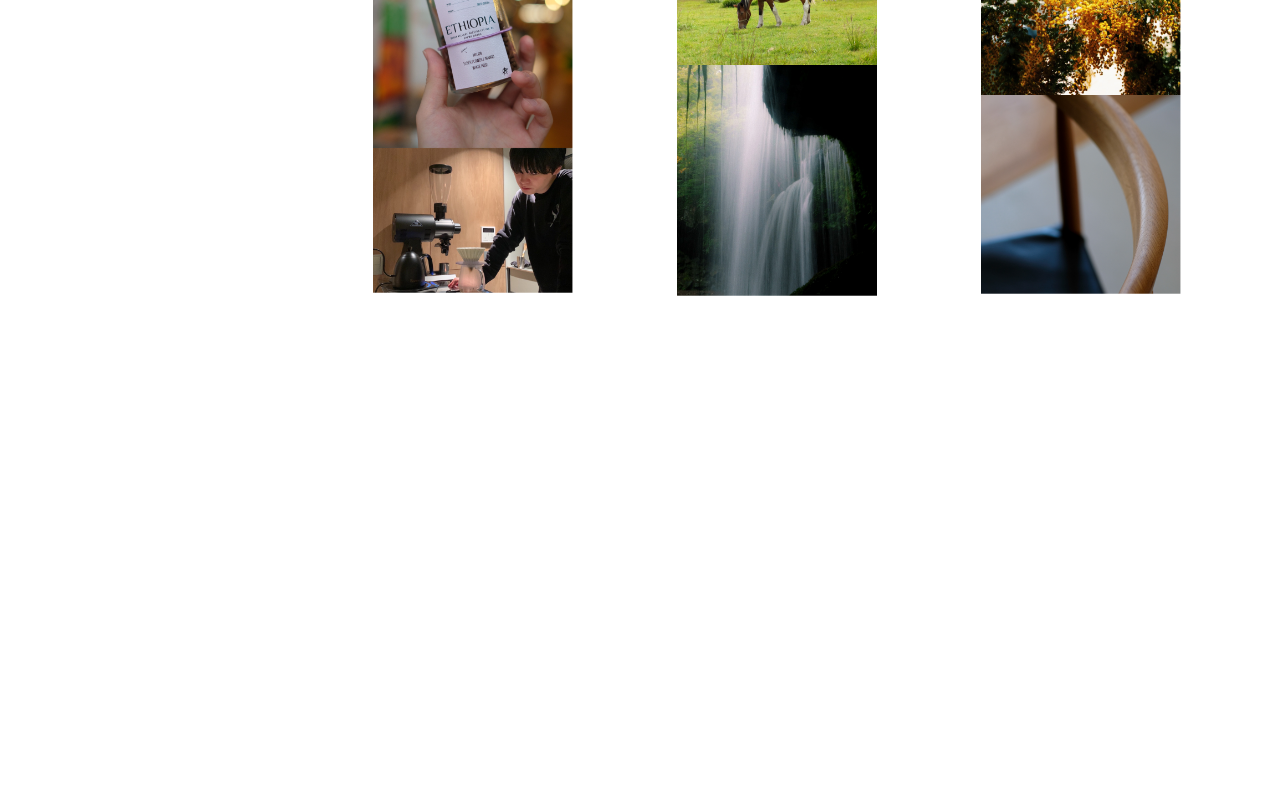
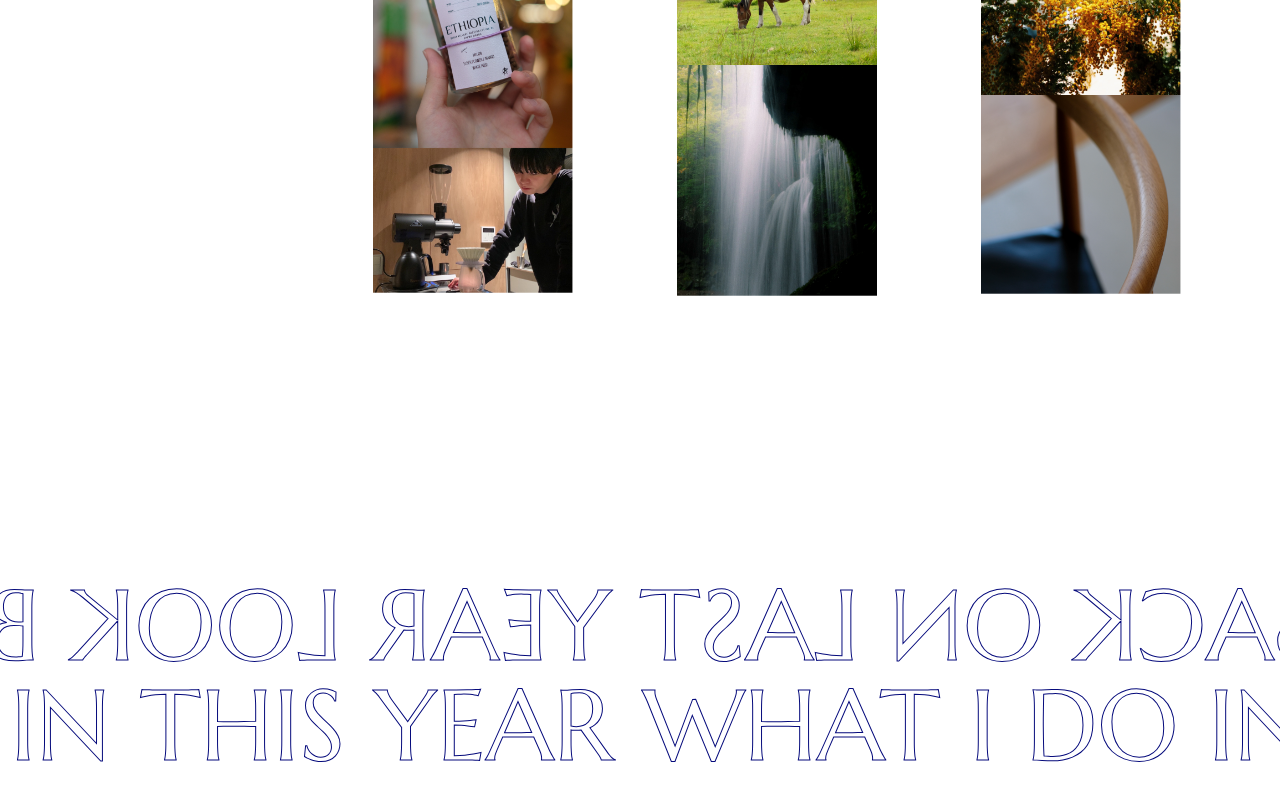
Before and after one commit to gogoipe3913/react-vite-transition-test, a React (Vite) app: page / in a window 1280 px wide. Shown: the part 2844-3644 px from the top of the page. Before the commit the page ends 3220 px from the top, so only its background shows below. Built offline with nearby package versions, Linux system fonts and the light colour scheme; a web font is replaced by a local one.

Commit message:
IntervalText追加

```diff
--- /dev/null
+++ b/src/components/organisms/IntervalText/index.tsx
@@ -0,0 +1,48 @@
+import React from "react";
+import style from "./style.module.scss";
+import classNames from "classnames";
+
+type IntervalTextProps = {
+  className?: string;
+};
+
+const IntervalText: React.FC<IntervalTextProps> = ({ className = "" }) => {
+  return (
+    <div className={classNames(style.IntervalText, className)}>
+      <p
+        className={classNames(
+          style.IntervalText__text,
+          style.IntervalText__textBefore
+        )}
+      >
+        <span className={style.IntervalText__textBeforeBody}>
+          LOOK BACK ON LAST YEAR LOOK BACK ON LAST YEAR
+        </span>
+        <span className={style.IntervalText__textBeforeBody}>
+          LOOK BACK ON LAST YEAR LOOK BACK ON LAST YEAR
+        </span>
+        <span className={style.IntervalText__textBeforeBody}>
+          LOOK BACK ON LAST YEAR LOOK BACK ON LAST YEAR
+        </span>
+      </p>
+      <p
+        className={classNames(
+          style.IntervalText__text,
+          style.IntervalText__textAfter
+        )}
+      >
+        <span className={style.IntervalText__textAfterBody}>
+          WHAT I DO IN THIS YEAR WHAT I DO IN THIS YEAR
+        </span>
+        <span className={style.IntervalText__textAfterBody}>
+          WHAT I DO IN THIS YEAR WHAT I DO IN THIS YEAR
+        </span>
+        <span className={style.IntervalText__textAfterBody}>
+          WHAT I DO IN THIS YEAR WHAT I DO IN THIS YEAR
+        </span>
+      </p>
+    </div>
+  );
+};
+
+export default IntervalText;
--- /dev/null
+++ b/src/components/organisms/IntervalText/style.module.scss
@@ -0,0 +1,55 @@
+@import "../../../style/variables";
+
+.IntervalText {
+  padding: 200px 0;
+  width: 100%;
+  overflow-x: hidden;
+
+  .IntervalText__text {
+    white-space: nowrap;
+    font-size: 100px;
+    line-height: 1;
+    font-family: "Marcellus";
+    color: transparent;
+    -webkit-text-stroke: 1px $font-color-blue;
+  }
+
+  .IntervalText__textBefore {
+    display: flex;
+    margin-left: -320%;
+    min-width: 100%;
+    width: min-content;
+    animation: 40s linear infinite slideToRightAnimation;
+  }
+
+  .IntervalText__textBeforeBody {
+    transform: scaleX(-1);
+  }
+
+  .IntervalText__textBeforeBody + .IntervalText__textBeforeBody {
+    margin-left: 32px;
+  }
+
+  .IntervalText__textAfter {
+    display: flex;
+    min-width: 100%;
+    width: min-content;
+    animation: 40s linear infinite slideToLeftAnimation;
+  }
+
+  .IntervalText__textAfterBody + .IntervalText__textAfterBody {
+    margin-left: 32px;
+  }
+}
+
+@keyframes slideToRightAnimation {
+  100% {
+    transform: translateX(50%);
+  }
+}
+
+@keyframes slideToLeftAnimation {
+  100% {
+    transform: translateX(-50%);
+  }
+}
--- a/src/components/templates/index.tsx
+++ b/src/components/templates/index.tsx
@@ -7,6 +7,7 @@ import MainLayout from "../organisms/MainLayout";
 import Top from "../organisms/Top";
 import About from "../organisms/About";
 import LookBack from "../organisms/LookBack";
+import IntervalText from "../organisms/IntervalText";
 
 const Templates: React.FC = () => {
   const location = useLocation();
@@ -23,6 +24,7 @@ const Templates: React.FC = () => {
                   <Top />
                   <About />
                   <LookBack />
+                  <IntervalText />
                 </>
               </MainLayout>
             }
```
